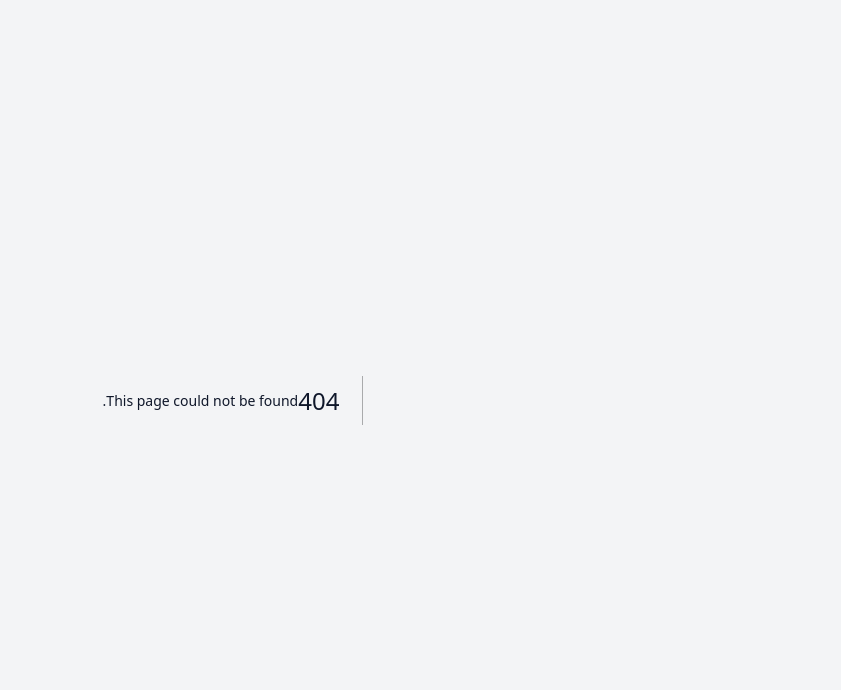
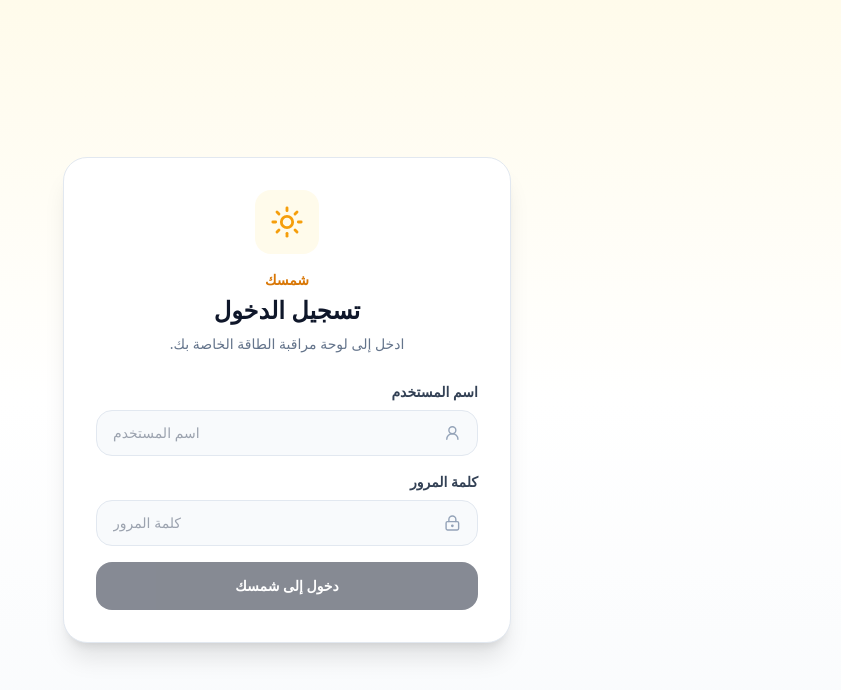
Before and after one commit to mahmoudbir-glitch/Shamsak, a Next.js app: page /login in a window 1280 px wide. Before the commit this address had no page. Shown: the top 690 px of the page, without its empty margins (439-1280 px from the left). Built offline with nearby package versions, Linux system fonts and the light colour scheme.

Commit message:
fix: restore working authentication flow

```diff
--- /dev/null
+++ b/src/app/login/page.tsx
@@ -0,0 +1,79 @@
+"use client";
+
+import { FormEvent, useState } from "react";
+import { useSearchParams, useRouter } from "next/navigation";
+import { Sun, LockKeyhole, UserRound, Loader2 } from "lucide-react";
+
+export default function LoginPage() {
+  const router = useRouter();
+  const searchParams = useSearchParams();
+  const next = searchParams.get("next") || "/";
+  const safeNext = next.startsWith("/") && !next.startsWith("//") ? next : "/";
+  const [username, setUsername] = useState("");
+  const [password, setPassword] = useState("");
+  const [error, setError] = useState("");
+  const [loading, setLoading] = useState(false);
+
+  async function submit(event: FormEvent<HTMLFormElement>) {
+    event.preventDefault();
+    setError("");
+    setLoading(true);
+    try {
+      const response = await fetch("/api/auth/login", {
+        method: "POST",
+        headers: { "Content-Type": "application/json" },
+        credentials: "include",
+        body: JSON.stringify({ username: username.trim(), password, next: safeNext }),
+      });
+      const result = await response.json().catch(() => ({}));
+      if (!response.ok) {
+        setError(result.error || "اسم المستخدم أو كلمة المرور غير صحيحة.");
+        return;
+      }
+      window.location.assign(result.redirectTo || safeNext);
+    } catch {
+      setError("تعذر الاتصال بالخادم. حاول مرة أخرى.");
+    } finally {
+      setLoading(false);
+    }
+  }
+
+  return (
+    <main className="flex min-h-screen items-center justify-center bg-gradient-to-b from-amber-50 via-white to-slate-50 px-4 py-8">
+      <section className="w-full max-w-md rounded-3xl border border-slate-200 bg-white p-6 shadow-xl sm:p-8">
+        <div className="mb-7 text-center">
+          <div className="mx-auto mb-4 flex h-16 w-16 items-center justify-center rounded-2xl bg-amber-50 text-amber-500">
+            <Sun size={34} />
+          </div>
+          <p className="text-sm font-bold text-amber-600">شمسك</p>
+          <h1 className="mt-1 text-2xl font-extrabold text-slate-900">تسجيل الدخول</h1>
+          <p className="mt-2 text-sm text-slate-500">ادخل إلى لوحة مراقبة الطاقة الخاصة بك.</p>
+        </div>
+
+        <form onSubmit={submit} className="space-y-4" noValidate>
+          <label className="block">
+            <span className="mb-2 block text-sm font-bold text-slate-700">اسم المستخدم</span>
+            <div className="flex items-center gap-2 rounded-2xl border border-slate-200 bg-slate-50 px-4 py-3 focus-within:border-amber-400 focus-within:bg-white">
+              <UserRound size={18} className="text-slate-400" />
+              <input value={username} onChange={(e) => setUsername(e.target.value)} autoComplete="username" required className="w-full bg-transparent text-sm outline-none" placeholder="اسم المستخدم" dir="ltr" />
+            </div>
+          </label>
+
+          <label className="block">
+            <span className="mb-2 block text-sm font-bold text-slate-700">كلمة المرور</span>
+            <div className="flex items-center gap-2 rounded-2xl border border-slate-200 bg-slate-50 px-4 py-3 focus-within:border-amber-400 focus-within:bg-white">
+              <LockKeyhole size={18} className="text-slate-400" />
+              <input type="password" value={password} onChange={(e) => setPassword(e.target.value)} autoComplete="current-password" required className="w-full bg-transparent text-sm outline-none" placeholder="كلمة المرور" dir="ltr" />
+            </div>
+          </label>
+
+          {error && <div role="alert" className="rounded-2xl border border-red-200 bg-red-50 p-3 text-sm font-semibold text-red-700">{error}</div>}
+
+          <button type="submit" disabled={loading || !username || !password} className="flex w-full items-center justify-center gap-2 rounded-2xl bg-slate-900 px-4 py-3.5 text-sm font-extrabold text-white transition hover:bg-slate-800 disabled:cursor-not-allowed disabled:opacity-50">
+            {loading ? <><Loader2 size={18} className="animate-spin" /> جارٍ تسجيل الدخول…</> : "دخول إلى شمسك"}
+          </button>
+        </form>
+      </section>
+    </main>
+  );
+}
```
